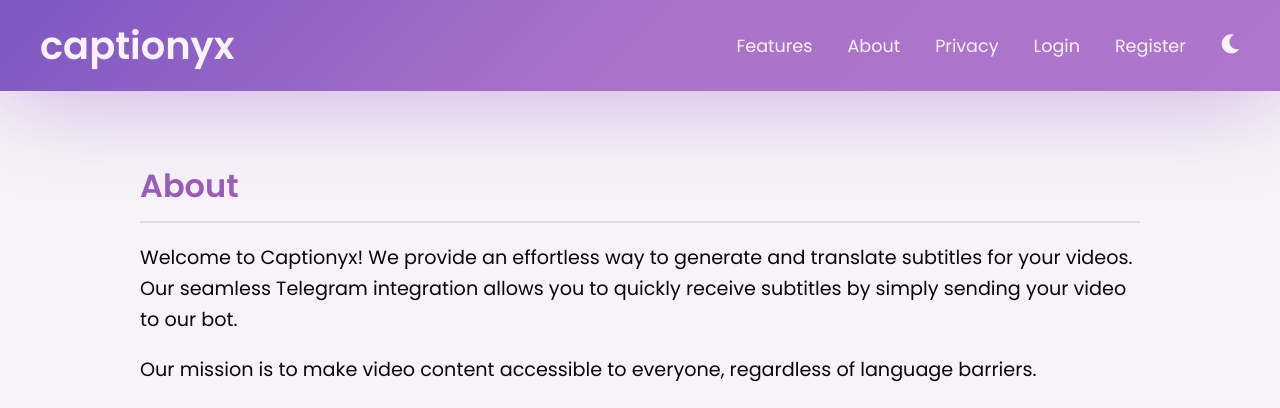
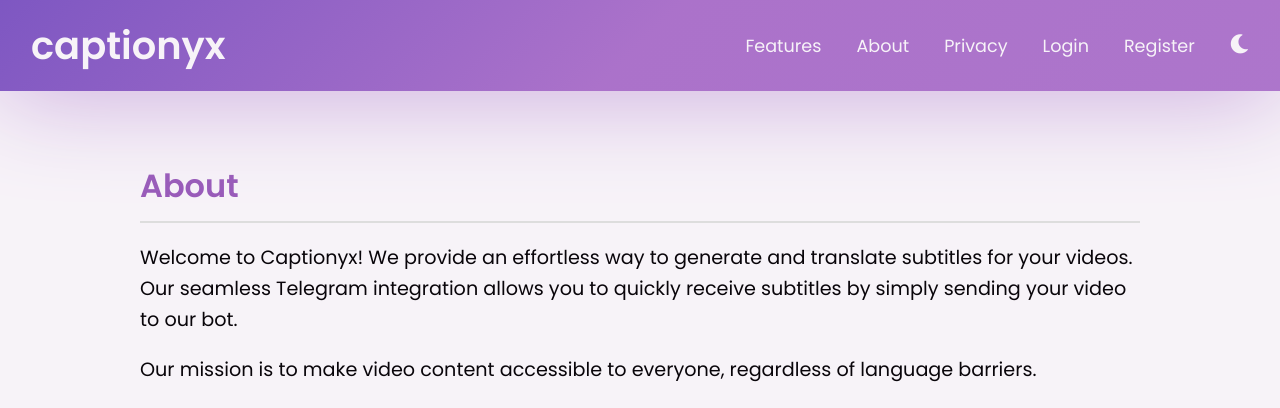
Before and after one commit to awerks/website, a Python web app: template templates/about.html in a window 1280 px wide. Shown: the top 408 px of the page. Run offline with Jinja, Linux system fonts and the light colour scheme; the template is opened without the code that fills it, so the values that code supplies are empty; some libraries are stand-ins or nearby versions.

Commit message:
Refactor css

```diff
--- a/static/base.css
+++ b/static/base.css
@@ -146,8 +146,9 @@
 }
 
 .container {
-    max-width: 1200px;
+    /* max-width: 1200px; */
     margin: 0 auto;
+    padding: 0 1rem;
     display: flex;
     align-items: center;
     justify-content: space-between;
--- a/static/dashboard.css
+++ b/static/dashboard.css
@@ -1,5 +1,5 @@
 main.dashboard {
-    max-width: 1200px;
+    max-width: 100%;
     padding: 2rem 0;
     background: var(--background);
     border-radius: 12px;
@@ -15,7 +15,7 @@
 }
 
 .profile-card {
-    flex: 1 1 250px;
+    flex: 0 1 300px;
     text-align: center;
     background: var(--secondary);
     padding: 1.5rem;
--- a/templates/base.html
+++ b/templates/base.html
@@ -73,6 +73,8 @@
         }
         document.addEventListener('DOMContentLoaded', updateThemeIcon);
     </script>
+</head>
+
 <script type="text/javascript">
     window.Muscula = {
         logId: '0MFDgKwCjD1',
@@ -92,7 +94,6 @@
         s.parentNode.insertBefore(m, s);
     })();
 </script>
-</head>
 
 <body>
     <header>
```
Lines whose indentation alone changed are shown as unchanged.
